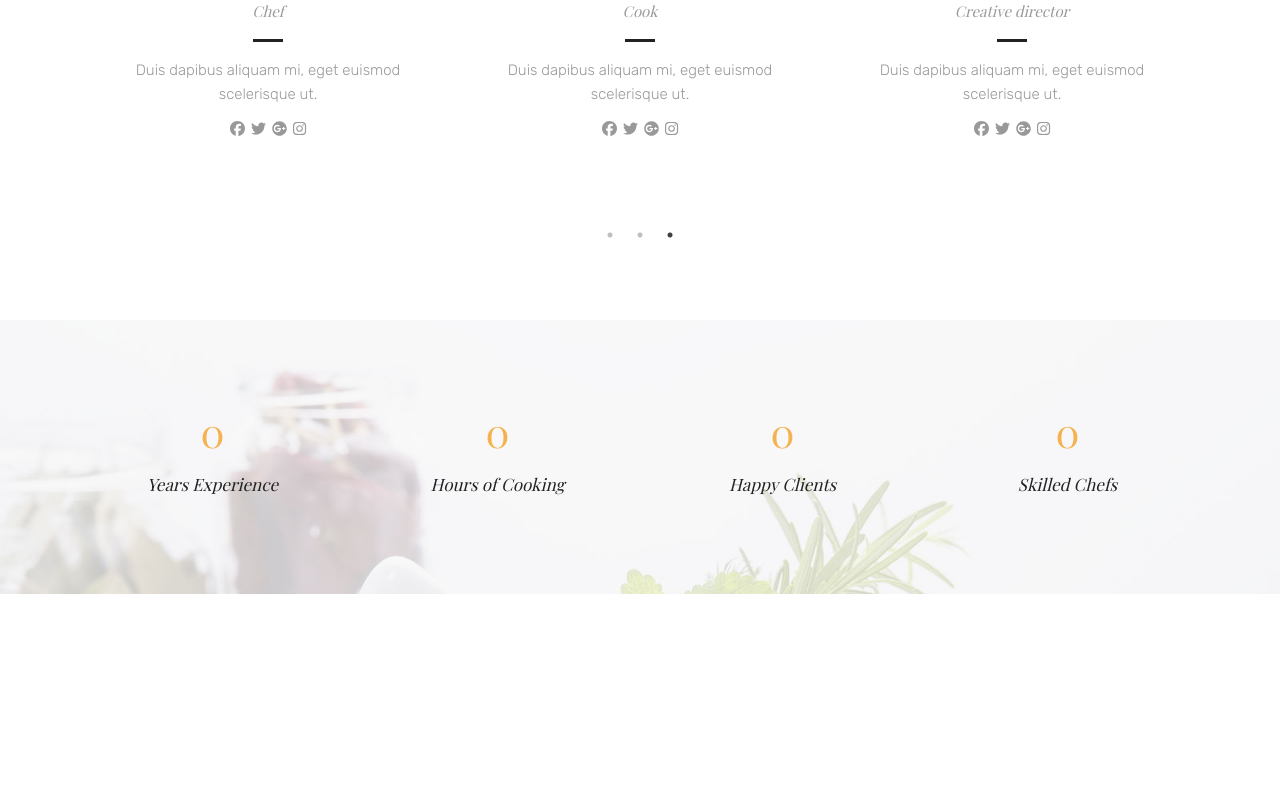
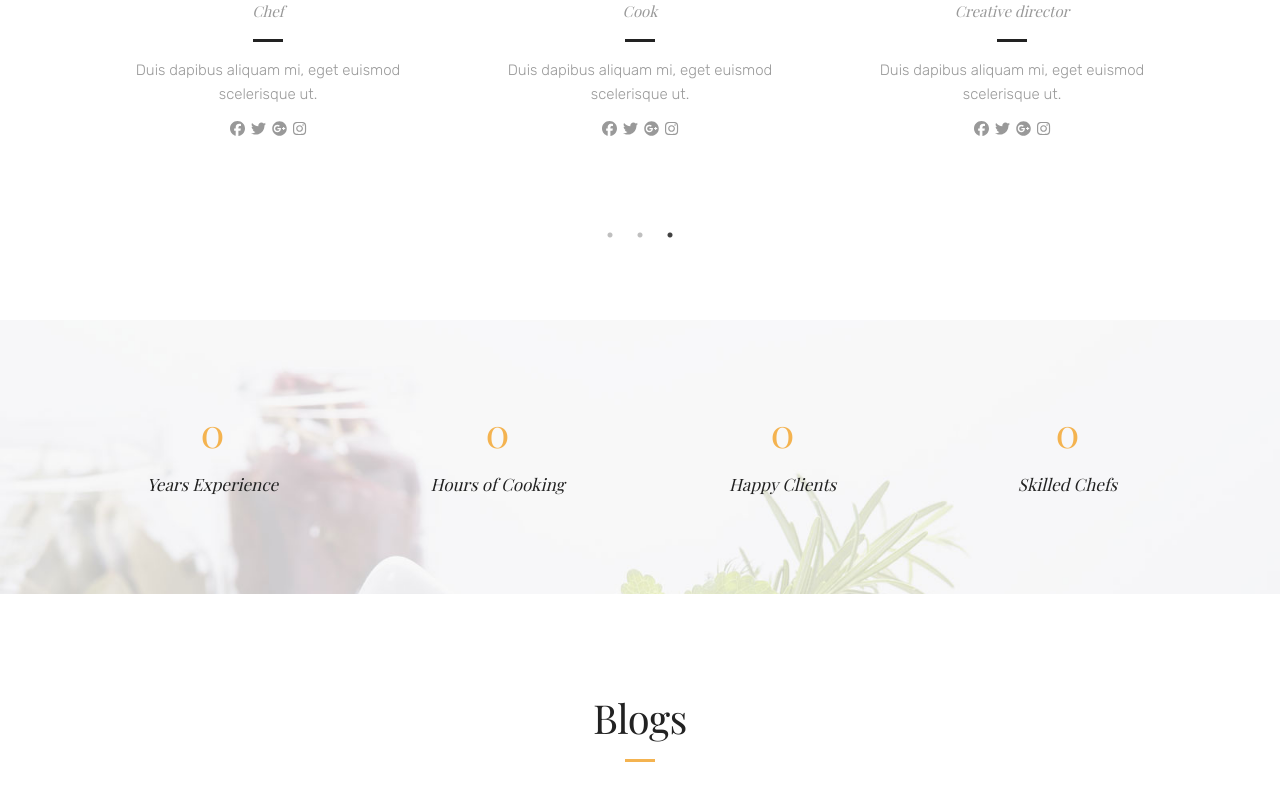
Before and after one commit to sisrafilss/vailla-azzur-client-next, a Next.js app: page / in a window 1280 px wide. Shown: the part 4536-5336 px from the top of the page. Before the commit the page ends 5130 px from the top, so only its background shows below. Built offline with nearby package versions, Linux system fonts and the light colour scheme; a web font is replaced by a local one.

Commit message:
initialized blog section

```diff
--- /dev/null
+++ b/components/Blog/Blog.js
@@ -0,0 +1,11 @@
+function Blog() {
+  return (
+    <section style={{ marginBottom: "20px" }}>
+      <div className="title-section our_blogs" style={{ marginTop: "100px" }}>
+        <h1>Blogs</h1>
+      </div>
+    </section>
+  );
+}
+
+export default Blog;
--- a/pages/index.js
+++ b/pages/index.js
@@ -1,6 +1,7 @@
 import "bootstrap/dist/css/bootstrap.css";
 import Script from "next/script";
 import About from "../components/about";
+import Blog from "../components/Blog/Blog";
 import MakeReservation from "../components/makeReservation";
 import OurMenu from "../components/ourMenu/ourMenu";
 import Statistics from "../components/Statistics";
@@ -16,6 +17,7 @@ function Home() {
       <MakeReservation />
       <TeamSection />
       <Statistics />
+      <Blog />
       <Script
         type="text/javascript"
         src="https://cdn.jsdelivr.net/npm/bootstrap@5.1.3/dist/js/bootstrap.bundle.min.js"
```
